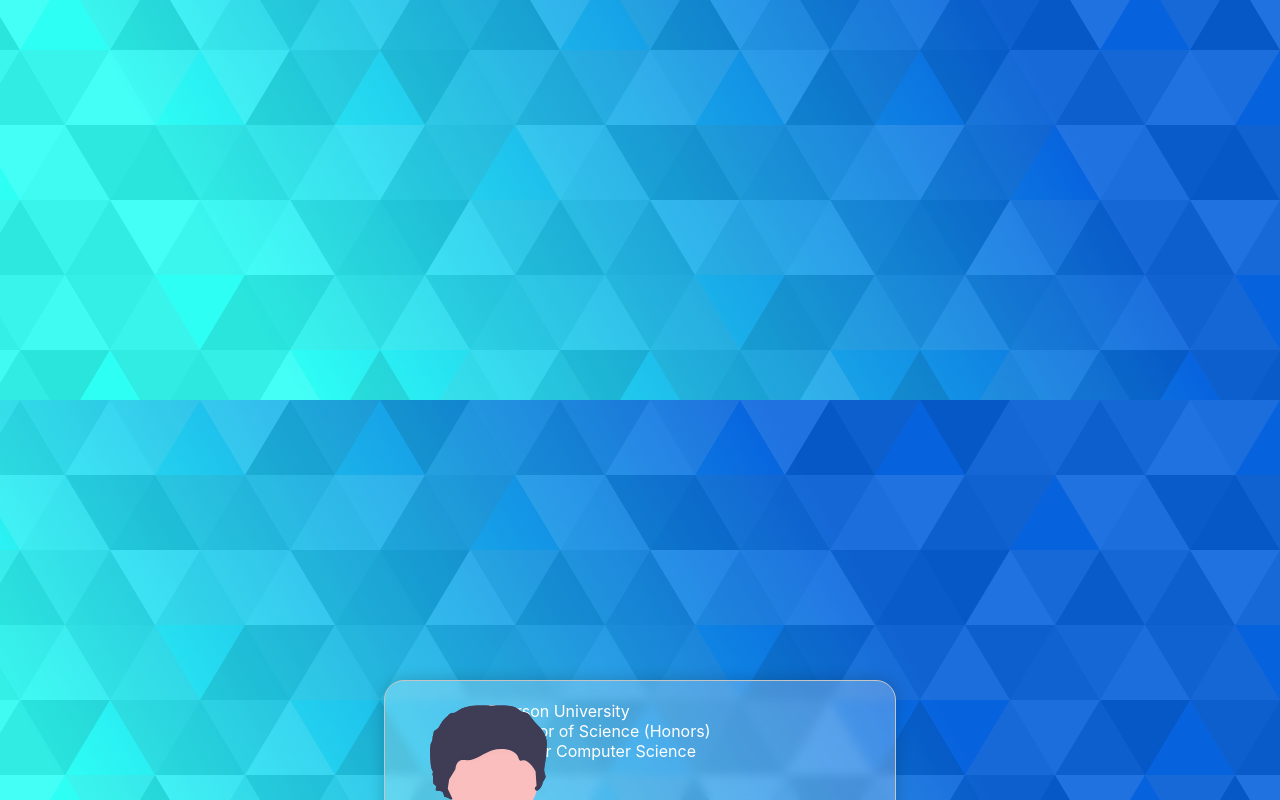
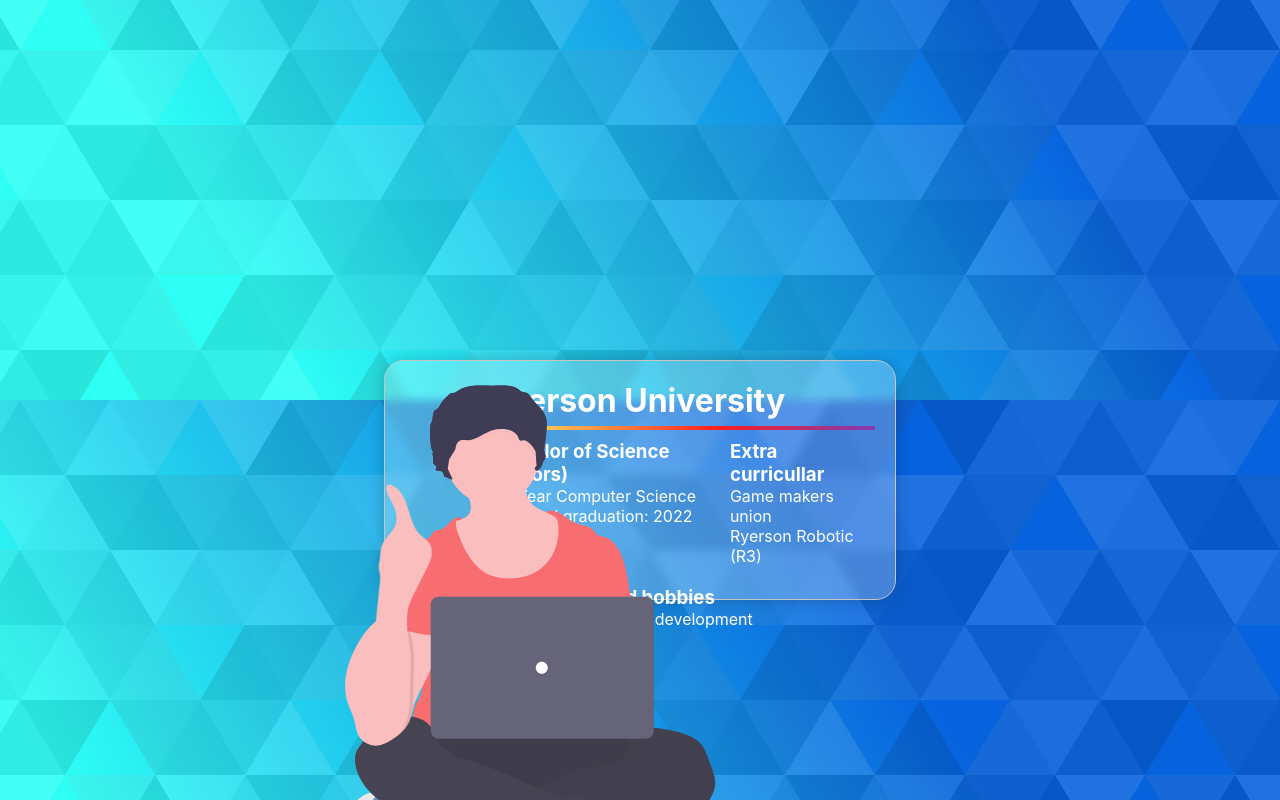
Before and after one commit to Nahzilian/portfolio, a React (Create React App) app in the folder portfolio/: page / in a window 1280 px wide. Shown: the part 2000-2800 px from the top of the page. Built offline with nearby package versions, Linux system fonts and the light colour scheme.

Commit message:
Desktop view

```diff
--- a/portfolio/src/App.css
+++ b/portfolio/src/App.css
@@ -42,7 +42,7 @@
 }
 #experience-wrapper{
   width: 100vw;
-  height: 200vh;
+  height: 160vh;
   position: relative;
 }
 
@@ -76,6 +76,7 @@
 #or::after {
   right: 0;
 }
+
 .contact-card{
   position: relative;
   width: 40vw;
@@ -89,6 +90,11 @@
   flex-direction: row;
 }
 
+.education-details{
+  display: flex;
+  flex-direction: row;
+  justify-content: space-around;
+}
 #animation-guy{
   position: absolute;
   left:-50%;
@@ -242,7 +248,8 @@
     margin-bottom:10px;
     padding-bottom:10px;
     text-decoration: none;
-    background-image:  linear-gradient(219deg, rgb(0, 98, 255) 0%, rgba(255,0,202,1) 100%);
+    background: rgb(246,255,100);
+    background: linear-gradient(90deg, rgba(246,255,100,1) 0%, rgba(253,29,29,1) 60%, rgba(131,58,180,1) 100%);
     background-position: bottom left;
     background-repeat: no-repeat;
     background-size: 0% 4px;
@@ -299,10 +306,10 @@
     top: 0;
     left: 0;
     z-index: 101;
-    width: 2px;
+    width: 3px;
     margin:60px;
     height: 90vh;
-    background: rgba(255, 255, 255, 0.14);
+    background: rgba(78, 78, 78, 0.137);
 }
 
 .indicator{
@@ -312,6 +319,8 @@
 .scroll-typography{
     position: fixed;
     transform: rotate(90deg);
+    color:rgb(255, 0, 255);
+    font-weight: bold;
 }
 
 .glitch-effect {
--- a/portfolio/src/components/Landing.jsx
+++ b/portfolio/src/components/Landing.jsx
@@ -1,7 +1,7 @@
 import React, { useState } from 'react';
 import Card from './Card';
 import Modal from './Modal';
-import {ReactComponent as EducationSvg} from '../assets/svg/education.svg';
+import { ReactComponent as EducationSvg } from '../assets/svg/education.svg';
 import Bg1 from '../assets/pictures/code.jpg';
 import Bg2 from '../assets/pictures/plane-wing.jpg';
 import Bg3 from '../assets/pictures/spa.jpg';
@@ -138,12 +138,29 @@
                 </div>
                 <div id="education-wrapper">
                     <div id="education">
-                        <div className = "education-content frosted-glass">
-                            <EducationSvg id = "animation-guy"/>
-                            <div>
-                                <div>Ryerson University</div>
-                                <div>Bachelor of Science (Honors)</div>
-                                <div>3rd Year Computer Science</div>
+                        <div className="education-content frosted-glass">
+                            <EducationSvg id="animation-guy" />
+                            <div className="underline"><h1>Ryerson University</h1></div>
+                            <div className="education-details">
+                                <div className="education-col">
+                                    <div><h3>Bachelor of Science (Honors)</h3></div>
+                                    <div>3rd Year Computer Science</div>
+                                    <div>Expected graduation: 2022</div>
+                                </div>
+                                <div className="education-col">
+                                    <div><h3>Extra curricullar</h3></div>
+                                    <div>Game makers union</div>
+                                    <div>Ryerson Robotic (R3)</div>
+                                </div>
+                            </div>
+                            <br/>
+                            <div className="education-details">
+                                <div className="education-col">
+                                    <div><h3>Interest and hobbies</h3></div>
+                                    <div>Web design and development</div>
+                                    <div>Photography</div>
+                                </div>
+                                <div className="education-col"/>
                             </div>
                         </div>
 
@@ -151,18 +168,18 @@
                 </div>
                 <div id="contact-wrapper">
                     <div id="contact">
-                        <div className = "contact-card frosted-glass">
-                            <div className = "left-col frosted-glass">
-                                <div className = "circle-img"/>
-                                <div className = "upper-subtitle">Contact me!</div>
+                        <div className="contact-card frosted-glass">
+                            <div className="left-col frosted-glass">
+                                <div className="circle-img" />
+                                <div className="upper-subtitle">Contact me!</div>
                             </div>
-                            <div className = "right-col">
+                            <div className="right-col">
                                 <strong>Contact me via</strong>
-                                <a href = "https://www.linkedin.com/in/doug-nguyen-552b06192/"><i className="fab fa-linkedin fa-3x"></i></a>
-                                <div id ="or">or</div>
+                                <a href="https://www.linkedin.com/in/doug-nguyen-552b06192/"><i className="fab fa-linkedin fa-3x"></i></a>
+                                <div id="or">or</div>
                                 <strong>Follow me!</strong>
-                                <a href = "https://www.instagram.com/duc._.ng/"><i className="fab fa-instagram fa-3x"></i></a>
-                                <a href = "https://github.com/Nahzilian"><i class="fab fa-github fa-3x"></i></a>
+                                <a href="https://www.instagram.com/duc._.ng/"><i className="fab fa-instagram fa-3x"></i></a>
+                                <a href="https://github.com/Nahzilian"><i class="fab fa-github fa-3x"></i></a>
                             </div>
                         </div>
                     </div>
```
Also changed, not shown: portfolio/src/assets/icons/mouse-icon.png.
